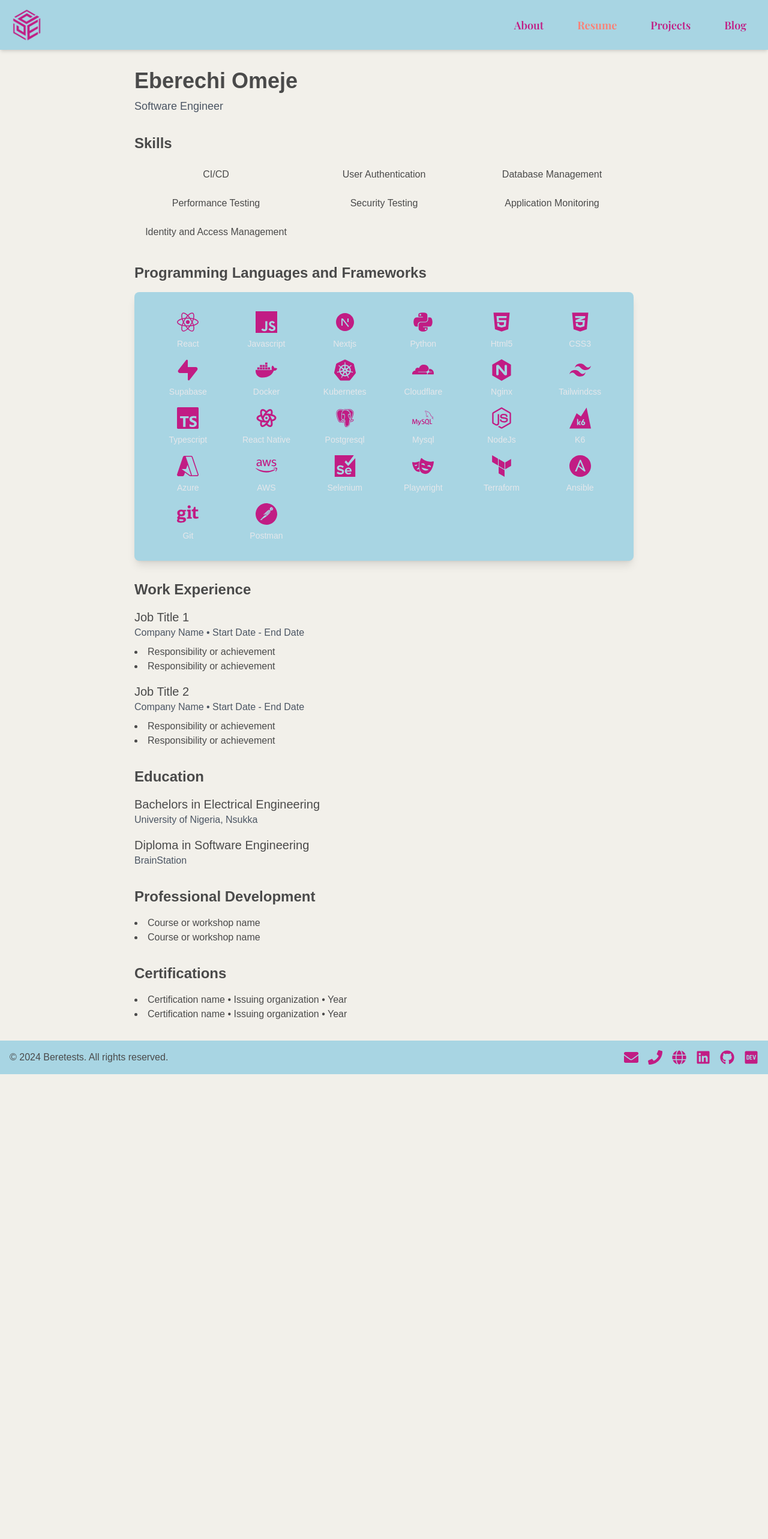
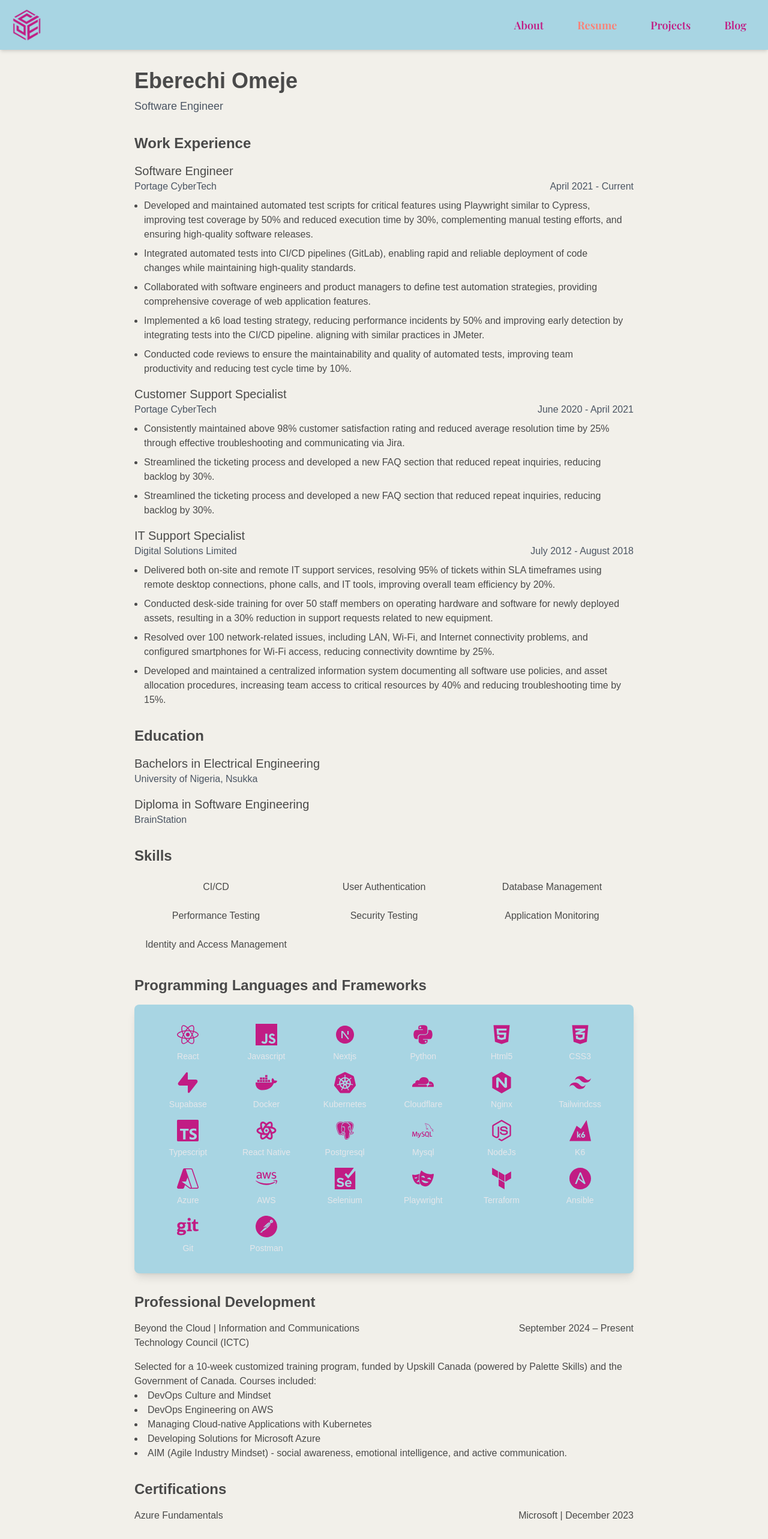
Before and after one commit to beretests/portfolio-app-next, a Next.js app: page /resume in a window 1280 px wide. Shown: the top 2566 px of the page at 60% size. Before the commit the page ends 1791 px from the top, so only its background shows below. Built offline with nearby package versions, Linux system fonts and the light colour scheme; no server answers.

Commit message:
complete resume page

```diff
--- a/app/page.tsx
+++ b/app/page.tsx
@@ -18,7 +18,7 @@
           </div>
 
           <p>Thanks for stopping by 😍!</p>
-          <div className="flex flex-col md:flex-row md:gap-4 justify-center">
+          <div className="flex flex-col md:flex-row md:gap-4 pt-4 justify-center">
             <Button href="/resume" className="pb-2">
               My resume
             </Button>
--- a/app/resume/page.tsx
+++ b/app/resume/page.tsx
@@ -8,6 +8,117 @@
         <h1 className="text-3xl sm:text-4xl font-bold mb-2">Eberechi Omeje</h1>
         <p className="text-lg text-gray-600">Software Engineer</p>
       </header>
+
+      <section className="mb-8">
+        <h2 className="text-2xl font-semibold mb-4">Work Experience</h2>
+        <div className="mb-4">
+          <h3 className="text-xl font-medium">Software Engineer</h3>
+          <p className="grid md:grid-cols-2 text-gray-600">
+            Portage CyberTech
+            <span className="md:justify-self-end">April 2021 - Current</span>
+          </p>
+          <ul className="list-disc list-outside mt-2 px-4 gap-2">
+            <li className="mb-2">
+              Developed and maintained automated test scripts for critical
+              features using Playwright similar to Cypress, improving test
+              coverage by 50% and reduced execution time by 30%, complementing
+              manual testing efforts, and ensuring high-quality software
+              releases.
+            </li>
+            <li className="mb-2">
+              Integrated automated tests into CI/CD pipelines (GitLab), enabling
+              rapid and reliable deployment of code changes while maintaining
+              high-quality standards.
+            </li>
+            <li className="mb-2">
+              Collaborated with software engineers and product managers to
+              define test automation strategies, providing comprehensive
+              coverage of web application features.
+            </li>
+            <li className="mb-2">
+              Implemented a k6 load testing strategy, reducing performance
+              incidents by 50% and improving early detection by integrating
+              tests into the CI/CD pipeline. aligning with similar practices in
+              JMeter.
+            </li>
+            <li className="mb-2">
+              Conducted code reviews to ensure the maintainability and quality
+              of automated tests, improving team productivity and reducing test
+              cycle time by 10%.
+            </li>
+          </ul>
+        </div>
+        <div className="mb-4">
+          <h3 className="text-xl font-medium">Customer Support Specialist</h3>
+          <p className="grid md:grid-cols-2 text-gray-600">
+            Portage CyberTech
+            <span className="md:justify-self-end">June 2020 - April 2021</span>
+          </p>
+          <ul className="list-disc list-outside mt-2 px-4">
+            <li className="mb-2">
+              Consistently maintained above 98% customer satisfaction rating and
+              reduced average resolution time by 25% through effective
+              troubleshooting and communicating via Jira.
+            </li>
+            <li className="mb-2">
+              Streamlined the ticketing process and developed a new FAQ section
+              that reduced repeat inquiries, reducing backlog by 30%.
+            </li>
+            <li className="mb-2">
+              Streamlined the ticketing process and developed a new FAQ section
+              that reduced repeat inquiries, reducing backlog by 30%.
+            </li>
+          </ul>
+        </div>
+        <div className="mb-4">
+          <h3 className="text-xl font-medium">IT Support Specialist</h3>
+          <p className="grid md:grid-cols-2 text-gray-600">
+            Digital Solutions Limited
+            <span className="md:justify-self-end">July 2012 - August 2018</span>
+          </p>
+          <ul className="list-disc list-outside mt-2 px-4">
+            <li className="mb-2">
+              Delivered both on-site and remote IT support services, resolving
+              95% of tickets within SLA timeframes using remote desktop
+              connections, phone calls, and IT tools, improving overall team
+              efficiency by 20%.
+            </li>
+            <li className="mb-2">
+              Conducted desk-side training for over 50 staff members on
+              operating hardware and software for newly deployed assets,
+              resulting in a 30% reduction in support requests related to new
+              equipment.
+            </li>
+            <li className="mb-2">
+              Resolved over 100 network-related issues, including LAN, Wi-Fi,
+              and Internet connectivity problems, and configured smartphones for
+              Wi-Fi access, reducing connectivity downtime by 25%.
+            </li>
+            <li className="mb-2">
+              Developed and maintained a centralized information system
+              documenting all software use policies, and asset allocation
+              procedures, increasing team access to critical resources by 40%
+              and reducing troubleshooting time by 15%.
+            </li>
+          </ul>
+        </div>
+      </section>
+
+      <section className="mb-8">
+        <h2 className="text-2xl font-semibold mb-4">Education</h2>
+        <div className="mb-4">
+          <h3 className="text-xl font-medium">
+            Bachelors in Electrical Engineering
+          </h3>
+          <p className="text-gray-600">University of Nigeria, Nsukka</p>
+        </div>
+        <div className="mb-4">
+          <h3 className="text-xl font-medium">
+            Diploma in Software Engineering
+          </h3>
+          <p className="text-gray-600">BrainStation</p>
+        </div>
+      </section>
 
       <section className="mb-8">
         <h2 className="text-2xl font-semibold mb-4">Skills</h2>
@@ -36,52 +147,45 @@
       </section>
 
       <section className="mb-8">
-        <h2 className="text-2xl font-semibold mb-4">Work Experience</h2>
-        {[1, 2].map((job) => (
-          <div key={job} className="mb-4">
-            <h3 className="text-xl font-medium">Job Title {job}</h3>
-            <p className="text-gray-600">
-              Company Name • Start Date - End Date
-            </p>
-            <ul className="list-disc list-inside mt-2">
-              <li>Responsibility or achievement</li>
-              <li>Responsibility or achievement</li>
-            </ul>
-          </div>
-        ))}
-      </section>
-
-      <section className="mb-8">
-        <h2 className="text-2xl font-semibold mb-4">Education</h2>
-        <div className="mb-4">
-          <h3 className="text-xl font-medium">
-            Bachelors in Electrical Engineering
-          </h3>
-          <p className="text-gray-600">University of Nigeria, Nsukka</p>
-        </div>
-        <div className="mb-4">
-          <h3 className="text-xl font-medium">
-            Diploma in Software Engineering
-          </h3>
-          <p className="text-gray-600">BrainStation</p>
-        </div>
-      </section>
-
-      <section className="mb-8">
         <h2 className="text-2xl font-semibold mb-4">
           Professional Development
         </h2>
+        <h3 className="grid md:grid-cols-2">
+          Beyond the Cloud | Information and Communications Technology Council
+          (ICTC)
+          <span className="md:justify-self-end md:align-text-bottom">
+            September 2024 – Present
+          </span>
+        </h3>
+        <p className="pt-4">
+          Selected for a 10-week customized training program, funded by Upskill
+          Canada (powered by Palette Skills) and the Government of Canada.
+          Courses included:
+        </p>
         <ul className="list-disc list-inside">
-          <li>Course or workshop name</li>
-          <li>Course or workshop name</li>
+          <li>DevOps Culture and Mindset</li>
+          <li>DevOps Engineering on AWS</li>
+          <li>Managing Cloud-native Applications with Kubernetes</li>
+          <li>Developing Solutions for Microsoft Azure</li>
+          <li>
+            AIM (Agile Industry Mindset) - social awareness, emotional
+            intelligence, and active communication.
+          </li>
         </ul>
+        {/* [PROJECT TITLE] Capstone Project (Work Integrated Learning)
+[Employer Name] [DATE]
+• Bullet Point 1: Accomplished X by measuring Y resulting in Z
+• Bullet Point 2: Accomplished X by measuring Y resulting in Z
+• Bullet Point 3: Accomplished X by measuring Y resulting in Z */}
       </section>
 
       <section>
         <h2 className="text-2xl font-semibold mb-4">Certifications</h2>
         <ul className="list-disc list-inside">
-          <li>Certification name • Issuing organization • Year</li>
-          <li>Certification name • Issuing organization • Year</li>
+          <li className="grid md:grid-cols-2">
+            <a className="md:justify-self-start">Azure Fundamentals</a>
+            <span className="justify-self-end">Microsoft | December 2023</span>
+          </li>
         </ul>
       </section>
     </div>
```
